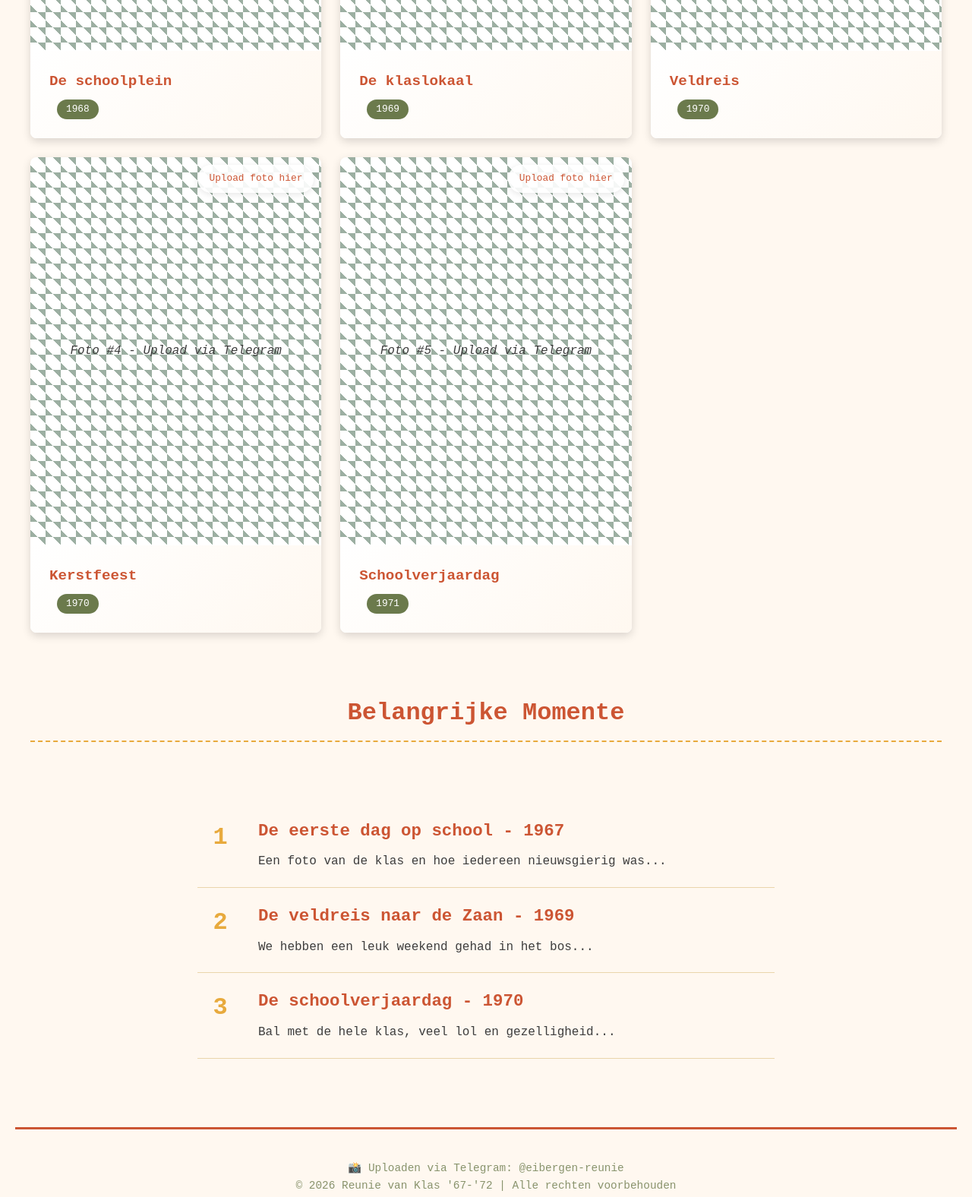
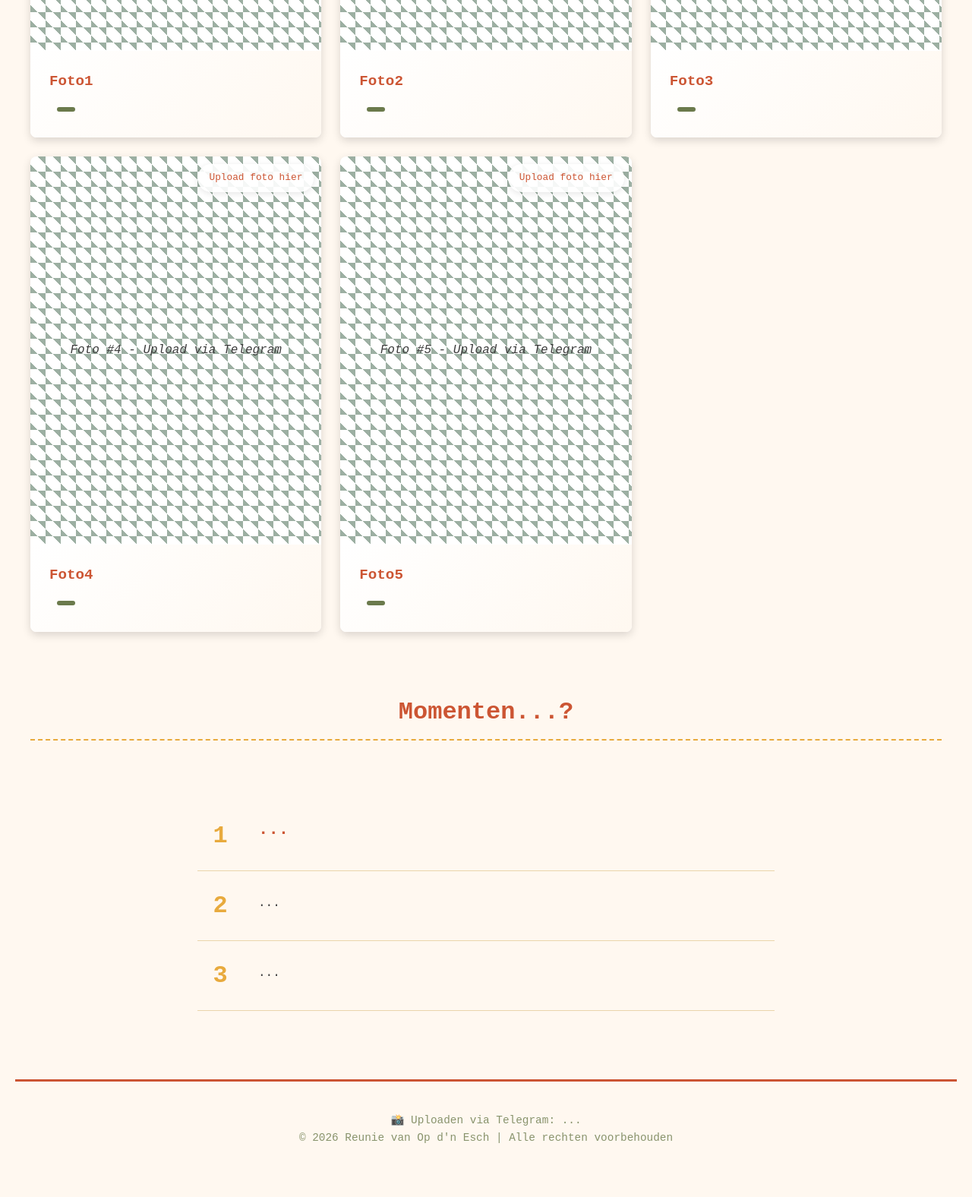
Before and after one commit to nuenen/eibergen-2026, a plain HTML site: page index.html in a window 1280 px wide. Shown: the part 1020-2596 px from the top of the page at 76% size. Drawn offline with Linux system fonts and the light colour scheme.

Commit message:
manual edited index.html (editorial things)

```diff
--- a/index.html
+++ b/index.html
@@ -3,7 +3,7 @@
 <head>
     <meta charset="UTF-8">
     <meta name="viewport" content="width=device-width, initial-scale=1.0">
-    <title>Klas Reunie - Eind jaren '60 / Begin jaren '70</title>
+    <title>Reunie Eibergen juni 2026</title>
     <style>
         /* 1970's Retro Aesthetic */
         :root {
@@ -195,7 +195,7 @@
 </head>
 <body>
     <header>
-        <h1>🏫 Reunie '67-'72 📸</h1>
+        <h1>🏫 Reunie juni 2026 📸</h1>
         <div class="subtitle">De mooiste momenten van onze lagere school jaren</div>
     </header>
 
@@ -221,8 +221,8 @@
                         <span>Foto #1 - Upload via Telegram</span>
                     </div>
                     <div class="photo-caption">
-                        <h3 class="photo-title">De schoolplein</h3>
-                        <span class="photo-year">1968</span>
+                        <h3 class="photo-title">Foto1</h3>
+                        <span class="photo-year"></span>
                     </div>
                 </article>
 
@@ -233,8 +233,8 @@
                         <span>Foto #2 - Upload via Telegram</span>
                     </div>
                     <div class="photo-caption">
-                        <h3 class="photo-title">De klaslokaal</h3>
-                        <span class="photo-year">1969</span>
+                        <h3 class="photo-title">Foto2</h3>
+                        <span class="photo-year"></span>
                     </div>
                 </article>
 
@@ -245,8 +245,8 @@
                         <span>Foto #3 - Upload via Telegram</span>
                     </div>
                     <div class="photo-caption">
-                        <h3 class="photo-title">Veldreis</h3>
-                        <span class="photo-year">1970</span>
+                        <h3 class="photo-title">Foto3</h3>
+                        <span class="photo-year"></span>
                     </div>
                 </article>
 
@@ -257,8 +257,8 @@
                         <span>Foto #4 - Upload via Telegram</span>
                     </div>
                     <div class="photo-caption">
-                        <h3 class="photo-title">Kerstfeest</h3>
-                        <span class="photo-year">1970</span>
+                        <h3 class="photo-title">Foto4</h3>
+                        <span class="photo-year"></span>
                     </div>
                 </article>
 
@@ -268,8 +268,8 @@
                         <span>Foto #5 - Upload via Telegram</span>
                     </div>
                     <div class="photo-caption">
-                        <h3 class="photo-title">Schoolverjaardag</h3>
-                        <span class="photo-year">1971</span>
+                        <h3 class="photo-title">Foto5</h3>
+                        <span class="photo-year"></span>
                     </div>
                 </article>
 
@@ -278,30 +278,30 @@
         </section>
 
         <section id="timeline" style="margin-top: 60px;">
-            <h2 class="section-title">Belangrijke Momente</h2>
+            <h2 class="section-title">Momenten...?</h2>
 
             <div class="timeline">
                 <div class="event">
                     <div class="event-number">1</div>
                     <div class="event-content">
-                        <h3>De eerste dag op school - 1967</h3>
-                        <p>Een foto van de klas en hoe iedereen nieuwsgierig was...</p>
+                        <h3>...</h3>
+                        <p></p>
                     </div>
                 </div>
 
                 <div class="event">
                     <div class="event-number">2</div>
                     <div class="event-content">
-                        <h3>De veldreis naar de Zaan - 1969</h3>
-                        <p>We hebben een leuk weekend gehad in het bos...</p>
+                        <h3></h3>
+                        <p>...</p>
                     </div>
                 </div>
 
                 <div class="event">
                     <div class="event-number">3</div>
                     <div class="event-content">
-                        <h3>De schoolverjaardag - 1970</h3>
-                        <p>Bal met de hele klas, veel lol en gezelligheid...</p>
+                        <h3></h3>
+                        <p>...</p>
                     </div>
                 </div>
             </div>
@@ -310,8 +310,8 @@
     </main>
 
     <footer>
-        <p class="footer-note">📸 Uploaden via Telegram: @eibergen-reunie</p>
-        <p class="footer-note">© 2026 Reunie van Klas '67-'72 | Alle rechten voorbehouden</p>
+        <p class="footer-note">📸 Uploaden via Telegram: ...</p>
+        <p class="footer-note">© 2026 Reunie van Op d'n Esch | Alle rechten voorbehouden</p>
     </footer>
 
     <!-- Automatische upload script (wordt geladen bij live deployment) -->
```
Also changed, not shown: public/placeholder.jpg (added).
